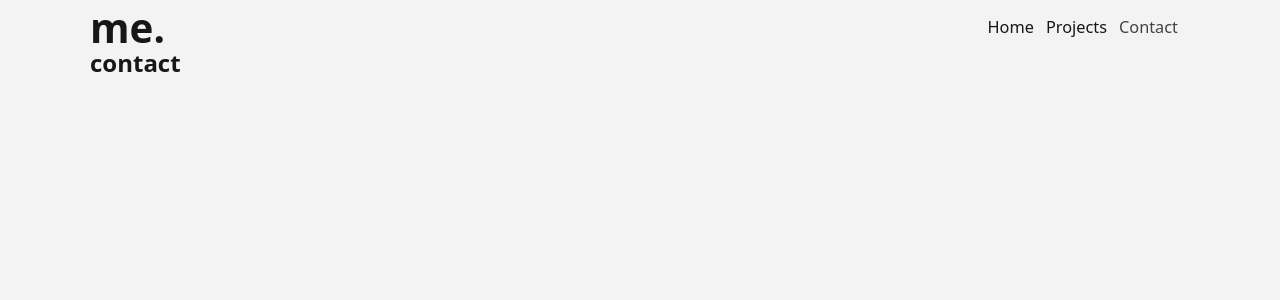
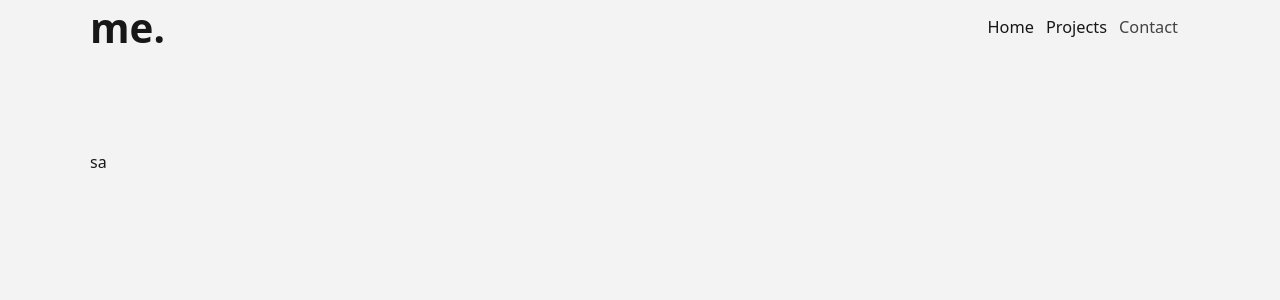
Before and after one commit to coderdal/coderdal.github.io, a React (Vite) app: page /contact in a window 1280 px wide. Shown: the top 300 px of the page. Built offline with nearby package versions, Linux system fonts and the light colour scheme.

Commit message:
create contact page & hide scrolbar

```diff
--- /dev/null
+++ b/src/components/Contact.jsx
@@ -0,0 +1,7 @@
+import styles from "@/styles/contact.module.css";
+
+function Contact() {
+  return <section className={styles.section}>sa</section>;
+}
+
+export default Contact;
--- a/src/index.css
+++ b/src/index.css
@@ -23,3 +23,16 @@ body {
 .active-navlink {
   opacity: 0.8;
 }
+
+html {
+  overflow: scroll;
+  overflow-x: hidden;
+}
+::-webkit-scrollbar {
+  width: 0; /* Remove scrollbar space */
+  background: transparent; /* Optional: just make scrollbar invisible */
+}
+/* Optional: show position indicator in red */
+::-webkit-scrollbar-thumb {
+  background: #ff0000;
+}
--- a/src/main.jsx
+++ b/src/main.jsx
@@ -7,6 +7,7 @@ import { BrowserRouter as Router, Routes, Route } from "react-router-dom";
 import MainLayout from "@/layouts/MainLayout.jsx";
 import Home from "@/components/Home.jsx";
 import Projects from "@/components/Projects.jsx";
+import Contact from "@/components/Contact.jsx";
 
 import "./index.css";
 
@@ -40,7 +41,7 @@ root.render(
       <Route path="/" element={<MainLayout />}>
         <Route path="" element={<Home />} />
         <Route path="projects" element={<Projects />} />
-        <Route path="contact" element={<h2>contact</h2>} />
+        <Route path="contact" element={<Contact />} />
         <Route path="*" element={<h2>404 Not Found</h2>} />
       </Route>
     </Routes>
--- /dev/null
+++ b/src/styles/contact.module.css
@@ -0,0 +1,3 @@
+.section {
+  margin-top: 30px;
+}
```
